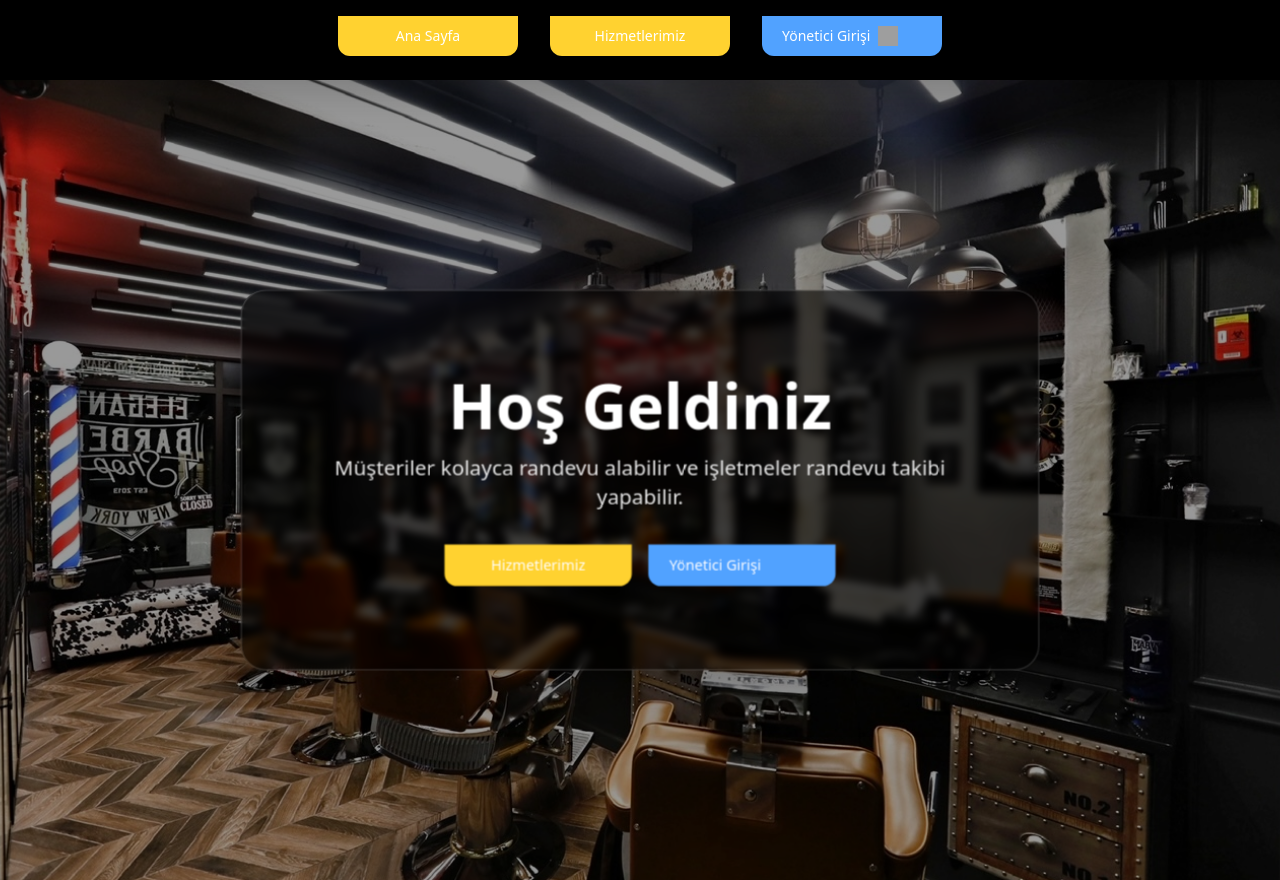
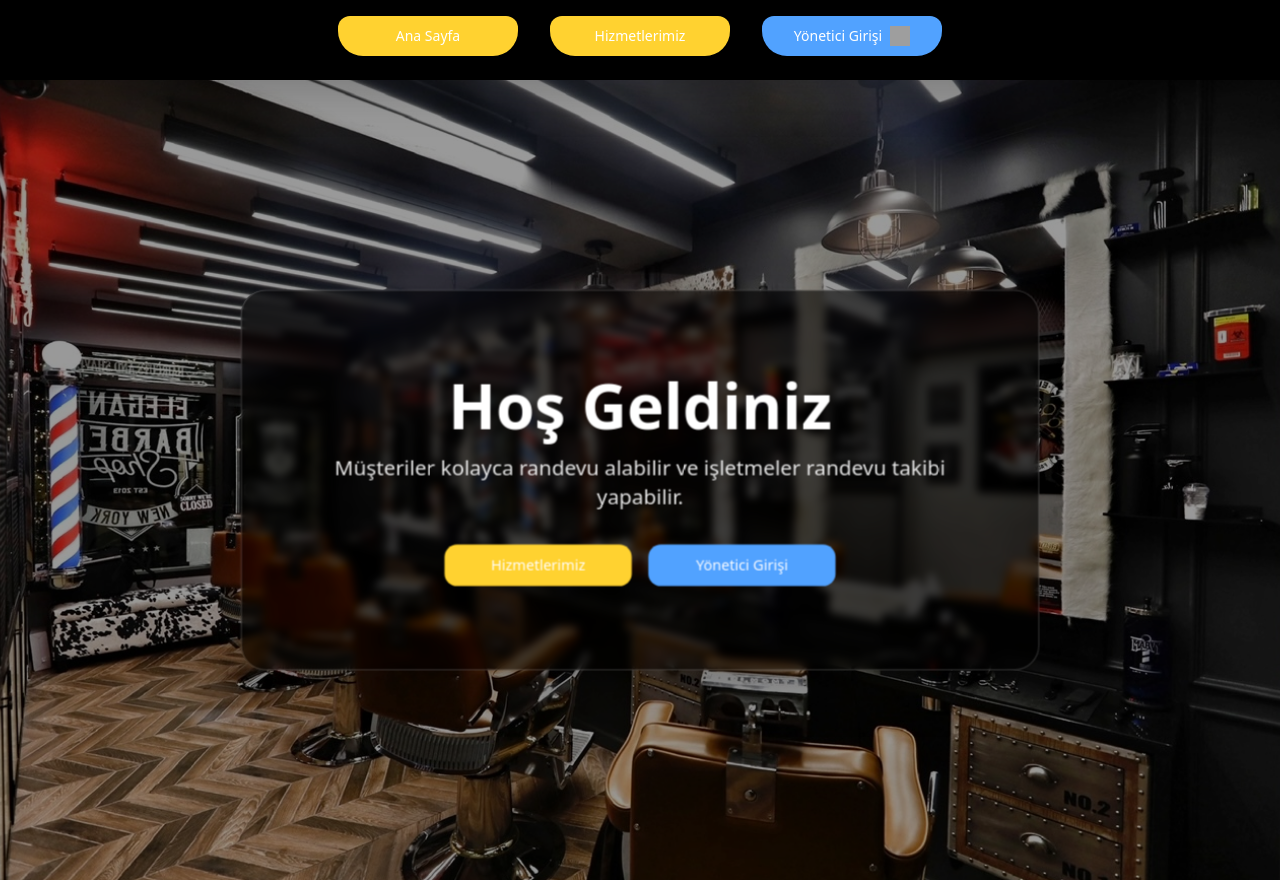
Before and after one commit to KIANOUSH-SAU/BarberAutomationProject, a React app in the folder frontend/: page / in a window 1280 px wide. Built offline with nearby package versions, Linux system fonts and the light colour scheme; grey boxes are pictures that could not be loaded; the HTML template or start-up script is replaced by a standard one.

Commit message:
feat: enhance UI components with improved styling and layout adjustments

```diff
--- a/frontend/src/components/Navbar.jsx
+++ b/frontend/src/components/Navbar.jsx
@@ -61,17 +61,38 @@ const Navbar = () => {
 					</div>
 					<ul className="inline-flex flex-col p-4 md:p-0 mt-4 font-medium border md:space-x-8 rtl:space-x-reverse md:flex-row md:mt-0 md:border-0 text-white">
 						<li>
-							<Link to="/" className="btn-type-2">
+							<Link
+								to="/"
+								className="btn-type-2"
+								style={{
+									borderBottomRightRadius: "25px",
+									borderBottomLeftRadius: "25px",
+								}}
+							>
 								Ana Sayfa
 							</Link>
 						</li>
 						<li>
-							<Link to="/services" className="btn-type-2">
+							<Link
+								to="/services"
+								className="btn-type-2"
+								style={{
+									borderBottomRightRadius: "25px",
+									borderBottomLeftRadius: "25px",
+								}}
+							>
 								Hizmetlerimiz
 							</Link>
 						</li>
 						<li>
-							<Link to="/login" className="btn-type-3">
+							<Link
+								to="/login"
+								className="btn-type-3 justify-center"
+								style={{
+									borderBottomRightRadius: "25px",
+									borderBottomLeftRadius: "25px",
+								}}
+							>
 								Yönetici Girişi
 								<img
 									src={adminIcon}
--- a/frontend/src/components/ServiceCard.jsx
+++ b/frontend/src/components/ServiceCard.jsx
@@ -6,7 +6,7 @@ const ServiceCard = ({ service }) => {
 		<div className="max-w-sm bg-white border border-gray-200 rounded-lg shadow-sm service-glass-bg">
 			<a href="#">
 				<img
-					className="rounded-t-lg p-10 bg-amber-300"
+					className="rounded-t-lg p-10 bg-white"
 					src={IMAGES[service.id - 1]}
 					alt=""
 				/>
@@ -28,7 +28,11 @@ const ServiceCard = ({ service }) => {
 				<div className="justify-self-end justify-center">
 					<Link
 						to="/appointments"
-						className="glass-btn-2 inline-flex gap-2"
+						className="btn-type-1 gap-2 inline-flex"
+						style={{
+							width: "150px",
+						}}
+						state={{ service }}
 					>
 						<p> Randevu Al</p>
 						<svg
@@ -39,7 +43,7 @@ const ServiceCard = ({ service }) => {
 							viewBox="0 0 14 10"
 						>
 							<path
-								stroke="red"
+								stroke="white"
 								strokeLinecap="round"
 								strokeLinejoin="round"
 								strokeWidth="2"
--- a/frontend/src/components/Services.jsx
+++ b/frontend/src/components/Services.jsx
@@ -1,9 +1,8 @@
 import ServiceCard from "./ServiceCard";
 const Services = ({ services }) => {
 	return (
-		<div className="services-container h-screen flex flex-col">
-			<h1 className="text-large-title">Hizmet Seçimi</h1>
-			<div className="grid grid-cols-3 gap-5 p-5 flex-1 overflow-auto scrollbar-thin scrollbar-thumb-cyan-400 scrollbar-track-cyan-100">
+		<div className="min-h-screen bg-gray-900 flex items-center justify-center p-4">
+			<div className="grid grid-cols-1 sm:grid-cols-2 md:grid-cols-3 lg:grid-cols-4 xl:grid-cols-5 gap-5 p-10 flex-1 overflow-auto scrollbar-thin scrollbar-thumb-cyan-400 scrollbar-track-cyan-100">
 				{services.map((service) => (
 					<ServiceCard key={service.id} service={service} />
 				))}
--- a/frontend/src/index.css
+++ b/frontend/src/index.css
@@ -12,11 +12,6 @@
 	}
 }
 
-.services-container {
-	@apply px-10 py-10;
-	background: rgb(14, 14, 14);
-	background-size: 300% 300%;
-}
 .text-large-title {
 	@apply text-4xl font-bold mb-4 text-center;
 	color: rgba(255, 221, 0, 0.877);
@@ -100,21 +95,20 @@
 .btn-type-1 {
 	@apply text-white bg-red-400
 	hover:bg-red-600 font-medium
-	rounded-b-xl cursor-pointer text-sm px-5 py-2.5 text-center;
+	rounded-xl cursor-pointer text-sm px-5 py-2.5 text-center;
 	width: 180px;
-	display: inline-block;
 }
 .btn-type-2 {
 	@apply text-white bg-amber-300
 	hover:bg-amber-400 font-medium
-	rounded-b-xl cursor-pointer text-sm px-5 py-2.5 text-center;
+	rounded-xl cursor-pointer text-sm px-5 py-2.5 text-center;
 	width: 180px;
 	display: inline-block;
 }
 .btn-type-3 {
 	@apply text-white bg-blue-400
 	hover:bg-blue-600 font-medium
-	rounded-b-xl cursor-pointer text-sm px-5 py-2.5;
+	rounded-xl cursor-pointer text-sm px-5 py-2.5;
 	width: 180px;
 	display: inline-flex;
 	gap: 0.5rem;
--- a/frontend/src/pages/AppointmentsPage.jsx
+++ b/frontend/src/pages/AppointmentsPage.jsx
@@ -1,6 +1,8 @@
 import { useState, useEffect } from "react";
+import { useLocation } from "react-router-dom";
 
 const AppointmentsPage = () => {
+	const location = useLocation();
 	const [services, setServices] = useState([]);
 	const [loading, setLoading] = useState(true);
 	const [error, setError] = useState(null);
@@ -8,7 +10,9 @@ const AppointmentsPage = () => {
 	// State for form inputs
 	const [name, setName] = useState("");
 	const [phone, setPhone] = useState("");
-	const [selectedService, setSelectedService] = useState("");
+	const [selectedService, setSelectedService] = useState(
+		location.state?.service?.id || ""
+	);
 	// For a standard date input, it's better to store the date as a string in 'YYYY-MM-DD' format
 	const [appointmentDate, setAppointmentDate] = useState(
 		new Date().toISOString().split("T")[0]
@@ -50,11 +54,10 @@ const AppointmentsPage = () => {
 		<div className="min-h-screen bg-gray-900 flex items-center justify-center p-4">
 			<div className="w-full max-w-2xl mx-auto bg-white rounded-2xl shadow-2xl p-8 md:p-12">
 				<h1 className="text-3xl md:text-4xl font-bold text-gray-800 mb-2 text-center">
-					Book an Appointment
+					Kolay Randevu Al
 				</h1>
 				<p className="text-gray-500 mb-8 text-center">
-					Choose your service and preferred time. We're excited to see
-					you!
+					İstediğiniz servisi ve randevu tarihini seçiniz
 				</p>
 
 				{loading && (
@@ -75,12 +78,12 @@ const AppointmentsPage = () => {
 								htmlFor="name"
 								className="block mb-2 text-sm font-medium text-gray-700"
 							>
-								Your Name
+								Adınız:
 							</label>
 							<input
 								id="name"
 								type="text"
-								placeholder="John Doe"
+								placeholder="KIANOUSH SEDDIGHPOUR"
 								required
 								value={name}
 								onChange={(e) => setName(e.target.value)}
@@ -92,12 +95,12 @@ const AppointmentsPage = () => {
 								htmlFor="phone"
 								className="block mb-2 text-sm font-medium text-gray-700"
 							>
-								Phone Number
+								Telefon Numaranız:
 							</label>
 							<input
 								id="phone"
 								type="tel"
-								placeholder="+1 234 567 8900"
+								placeholder="+90 555 555 5555"
 								required
 								value={phone}
 								onChange={(e) => setPhone(e.target.value)}
@@ -109,7 +112,7 @@ const AppointmentsPage = () => {
 								htmlFor="service"
 								className="block mb-2 text-sm font-medium text-gray-700"
 							>
-								Select Service
+								Seçilen Servis:
 							</label>
 							<select
 								id="service"
@@ -121,11 +124,11 @@ const AppointmentsPage = () => {
 								className="w-full px-4 py-2 bg-gray-50 border border-gray-300 text-gray-900 rounded-lg focus:ring-blue-500 focus:border-blue-500"
 							>
 								<option value="" disabled>
-									Choose a service...
+									Servis Seçiniz
 								</option>
 								{services.map((service) => (
 									<option key={service.id} value={service.id}>
-										{service.name} - ${service.price}
+										{service.name} - {service.price}TL
 									</option>
 								))}
 							</select>
@@ -135,7 +138,7 @@ const AppointmentsPage = () => {
 								htmlFor="date"
 								className="block mb-2 text-sm font-medium text-gray-700"
 							>
-								Preferred Date
+								Randevu Tarihi
 							</label>
 							<input
 								id="date"
@@ -155,7 +158,7 @@ const AppointmentsPage = () => {
 								borderRadius: "10px",
 							}}
 						>
-							Book Now
+							Randevu Al
 						</button>
 					</form>
 				)}
--- a/frontend/src/pages/HomePage.jsx
+++ b/frontend/src/pages/HomePage.jsx
@@ -61,7 +61,10 @@ const HomePage = () => {
 					<Link to="/services" className="btn-type-2">
 						Hizmetlerimiz
 					</Link>
-					<Link to="/appointments" className="btn-type-3">
+					<Link
+						to="/appointments"
+						className="btn-type-3 justify-center"
+					>
 						Yönetici Girişi
 					</Link>
 				</div>
```
